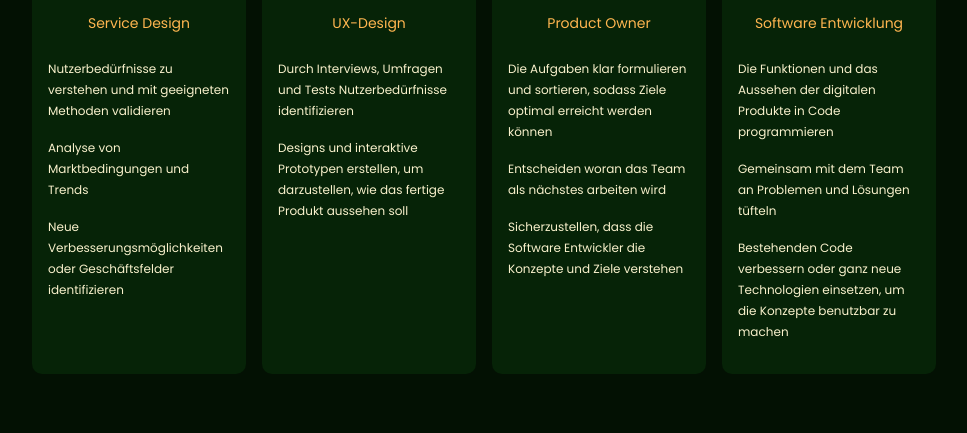
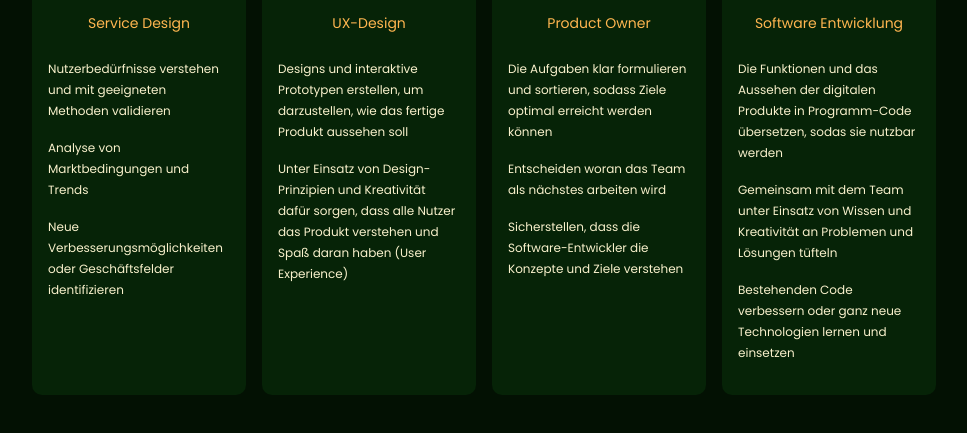
Before and after one commit to Interhyp-Praktikum/girlsday-2023, a website: page index.html in a window 1280 px wide. Shown: the part 1734-2167 px from the top of the page, without its empty margins (156-1123 px from the left). Drawn offline with nearby package versions, Linux system fonts and the light colour scheme; a web font is replaced by a local one.

Commit message:
Update index.html and package.json

```diff
--- a/index.html
+++ b/index.html
@@ -94,7 +94,7 @@
               <div class="job-description">
                 <ul>
                   <li>
-                    Nutzerbedürfnisse zu verstehen und mit geeigneten Methoden validieren
+                    Nutzerbedürfnisse verstehen und mit geeigneten Methoden validieren
                   </li>
                   <li>
                     Analyse von Marktbedingungen und Trends
@@ -113,10 +113,10 @@
               <div class="job-description">
                 <ul>
                   <li>
-                    Durch Interviews, Umfragen und Tests Nutzerbedürfnisse identifizieren
+                    Designs und interaktive Prototypen erstellen, um darzustellen, wie das fertige Produkt aussehen soll
                   </li>
                   <li>
-                    Designs und interaktive Prototypen erstellen, um darzustellen, wie das fertige Produkt aussehen soll
+                    Unter Einsatz von Design-Prinzipien und Kreativität dafür sorgen, dass alle Nutzer das Produkt verstehen und Spaß daran haben (User Experience)
                   </li>
                 </ul>
               </div>
@@ -136,7 +136,7 @@
                     Entscheiden woran das Team als nächstes arbeiten wird
                   </li>
                   <li>
-                    Sicherzustellen, dass die Software Entwickler die
+                    Sicherstellen, dass die Software-Entwickler die
                     Konzepte und Ziele verstehen
                   </li>
                 </ul>
@@ -150,9 +150,9 @@
               <div class="job-title">Software Entwicklung</div>
               <div class="job-description">
                 <ul>
-                  <li>Die Funktionen und das Aussehen der digitalen Produkte in Code programmieren</li>
-                  <li>Gemeinsam mit dem Team an Problemen und Lösungen tüfteln</li>
-                  <li>Bestehenden Code verbessern oder ganz neue Technologien einsetzen, um die Konzepte benutzbar zu machen</li>
+                  <li>Die Funktionen und das Aussehen der digitalen Produkte in Programm-Code übersetzen, sodas sie nutzbar werden</li>
+                  <li>Gemeinsam mit dem Team unter Einsatz von Wissen und Kreativität an Problemen und Lösungen tüfteln</li>
+                  <li>Bestehenden Code verbessern oder ganz neue Technologien lernen und einsetzen</li>
                 </ul>
               </div>
             </div>
```
Also changed, not shown: package.json (line endings or trailing spaces).
